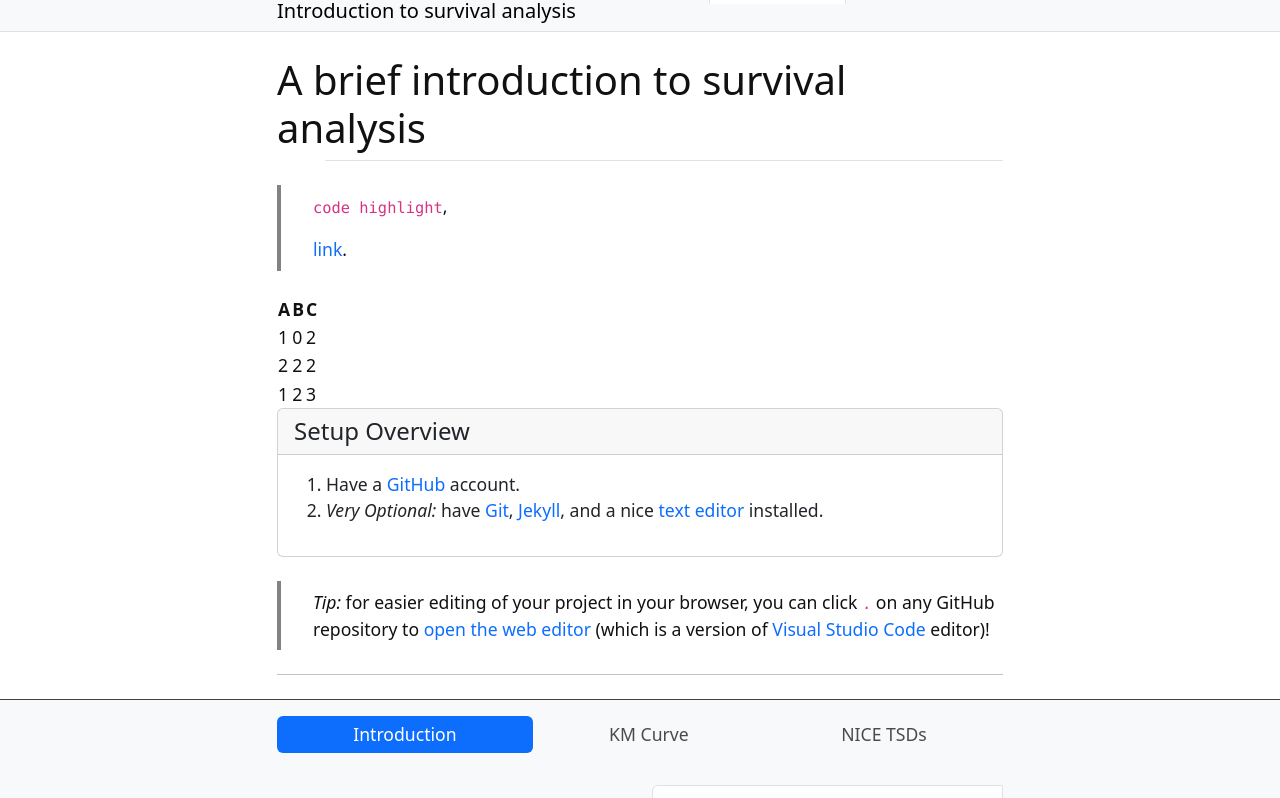
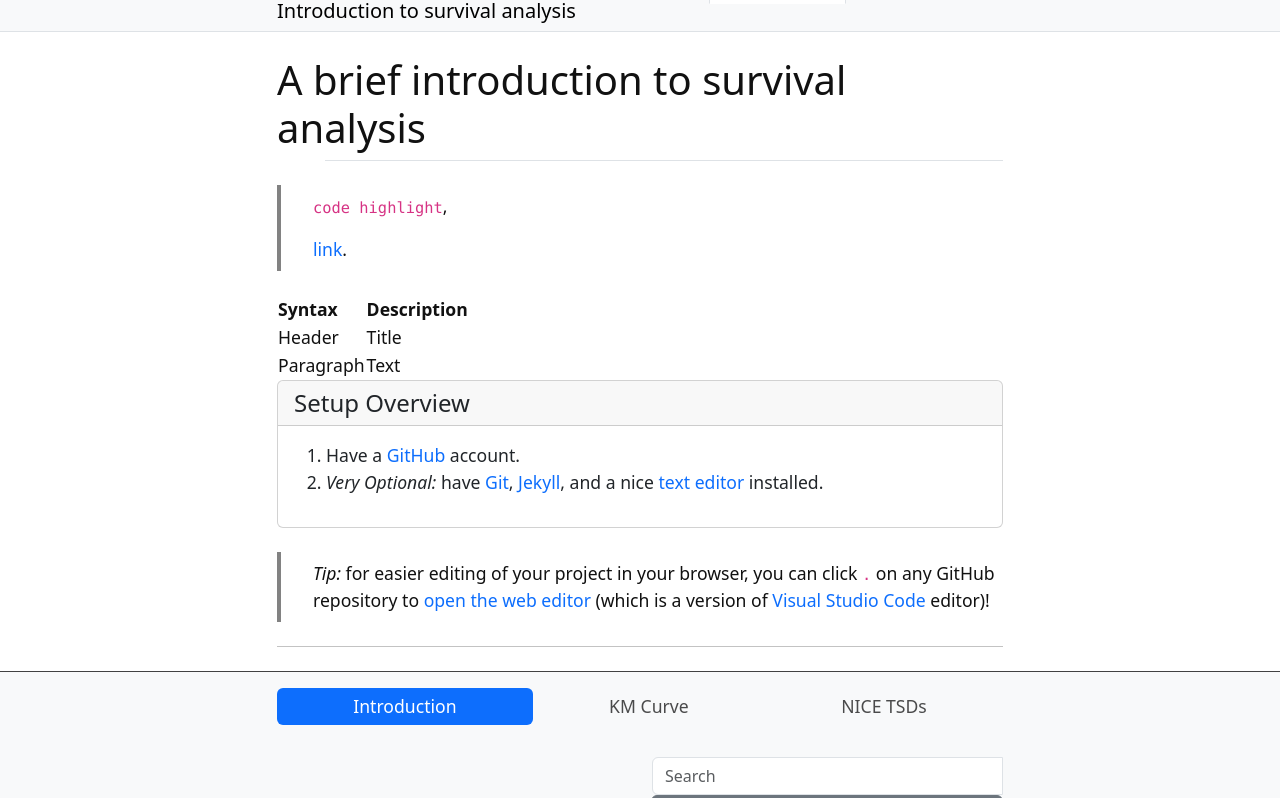
Before and after one commit to rexaamiri/cbeh, a Jekyll site: the page built from content/0-prep.md, in a window 1280 px wide, cut to the strip 121-919 px from the top of the page. Built offline with Jekyll 4.4.1, drawn with Linux system fonts in a browser that asks for light colours.

Commit message:
Update 0-prep.md

```diff
--- a/content/0-prep.md
+++ b/content/0-prep.md
@@ -8,11 +8,11 @@ nav: Introduction
 > [link](https://github.com/join).
 
 
-| A 	| B 	| C 	|
-|---	|---	|---	|
-| 1 	| 0 	| 2 	|
-| 2 	| 2 	| 2 	|
-| 1 	| 2 	| 3 	|
+| Syntax    | Description |
+| --------- | ----------- |
+| Header    | Title       |
+| Paragraph | Text        |
+
 
 
 {% capture text %}
```
